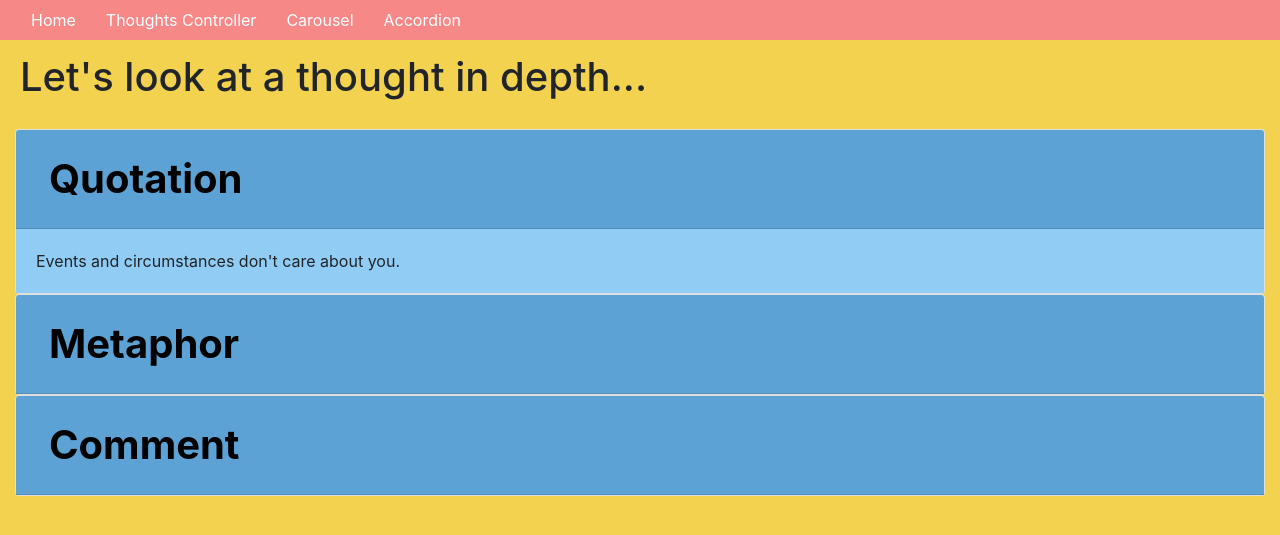
After one commit to chrishaining/Flask-Stoic-Thoughts, a Flask app: page /accordion in a window 1280 px wide. The commit adds this page. Shown: the top 535 px of the page. Run offline with Flask 2, Linux system fonts and the light colour scheme; data comes from the database, SQL or seed files in the repository; both versions use the stored data as it was after the commit; some libraries are stand-ins or nearby versions.

Commit message:
adds accordion

```diff
--- a/app/routes.py
+++ b/app/routes.py
@@ -57,3 +57,11 @@ def delete(thought_id):
 def show_carousel():
     thoughts = Thought.query.all()
     return render_template('carousel.html', thoughts=thoughts)
+
+
+# show an accordion view.
+@app.route('/accordion')
+def show_accordion():
+    thoughts = Thought.query.all()
+    thought = random.choice(thoughts)
+    return render_template('accordion.html', thoughts=thoughts, thought=thought)
--- a/app/static/css/styles.css
+++ b/app/static/css/styles.css
@@ -213,3 +213,20 @@
     .modal-title {
         color: black
     }
+    /* accordion */
+
+    #headingOne.card-header {
+        background-color: #5DA2D5
+    }
+
+    #headingTwo.card-header {
+        background-color: #5DA2D5
+    }
+
+    #headingThree.card-header {
+        background-color: #5DA2D5
+    }
+
+    .card-body {
+        background-color: #90CCF4
+    }
--- /dev/null
+++ b/app/templates/accordion.html
@@ -0,0 +1,54 @@
+{% extends "base.html" %} {% block content %}
+<div class="container-fluid">
+    <div class="row">
+        <h1>Let's look at a thought in depth...</h1>
+    </div>
+
+    <div id="accordion">
+        <div class="card">
+            <div class="card-header" id="headingOne">
+                <h5 class="mb-0">
+                    <button class="btn btn-link" data-toggle="collapse" data-target="#collapseOne" aria-expanded="true" aria-controls="collapseOne">
+                        Quotation
+                    </button>
+                </h5>
+            </div>
+
+            <div id="collapseOne" class="collapse show" aria-labelledby="headingOne" data-parent="#accordion">
+                <div class="card-body">
+                    {{thought.quotation}}
+                </div>
+            </div>
+        </div>
+        <div class="card">
+            <div class="card-header" id="headingTwo">
+                <h5 class="mb-0">
+                    <button class="btn btn-link collapsed" data-toggle="collapse" data-target="#collapseTwo" aria-expanded="false" aria-controls="collapseTwo">
+                        Metaphor
+                    </button>
+                </h5>
+            </div>
+            <div id="collapseTwo" class="collapse" aria-labelledby="headingTwo" data-parent="#accordion">
+                <div class="card-body">
+                    {{thought.metaphor}}
+                </div>
+            </div>
+        </div>
+        <div class="card">
+            <div class="card-header" id="headingThree">
+                <h5 class="mb-0">
+                    <button class="btn btn-link collapsed" data-toggle="collapse" data-target="#collapseThree" aria-expanded="false" aria-controls="collapseThree">
+                        Comment
+                    </button>
+                </h5>
+            </div>
+            <div id="collapseThree" class="collapse" aria-labelledby="headingThree" data-parent="#accordion">
+                <div class="card-body">
+                    {{thought.comment}}
+                </div>
+            </div>
+        </div>
+    </div>
+
+</div>
+{% endblock %}
--- a/app/templates/base.html
+++ b/app/templates/base.html
@@ -21,6 +21,7 @@
                     <li><a href="/">Home</a></li>
                     <li><a href="/thoughts_controller">Thoughts Controller</a></li>
                     <li><a href="/carousel">Carousel</a></li>
+                    <li><a href="/accordion">Accordion</a></li>
                 </ul>
             </div>
         </nav>
```
Also changed, not shown: app.db.
